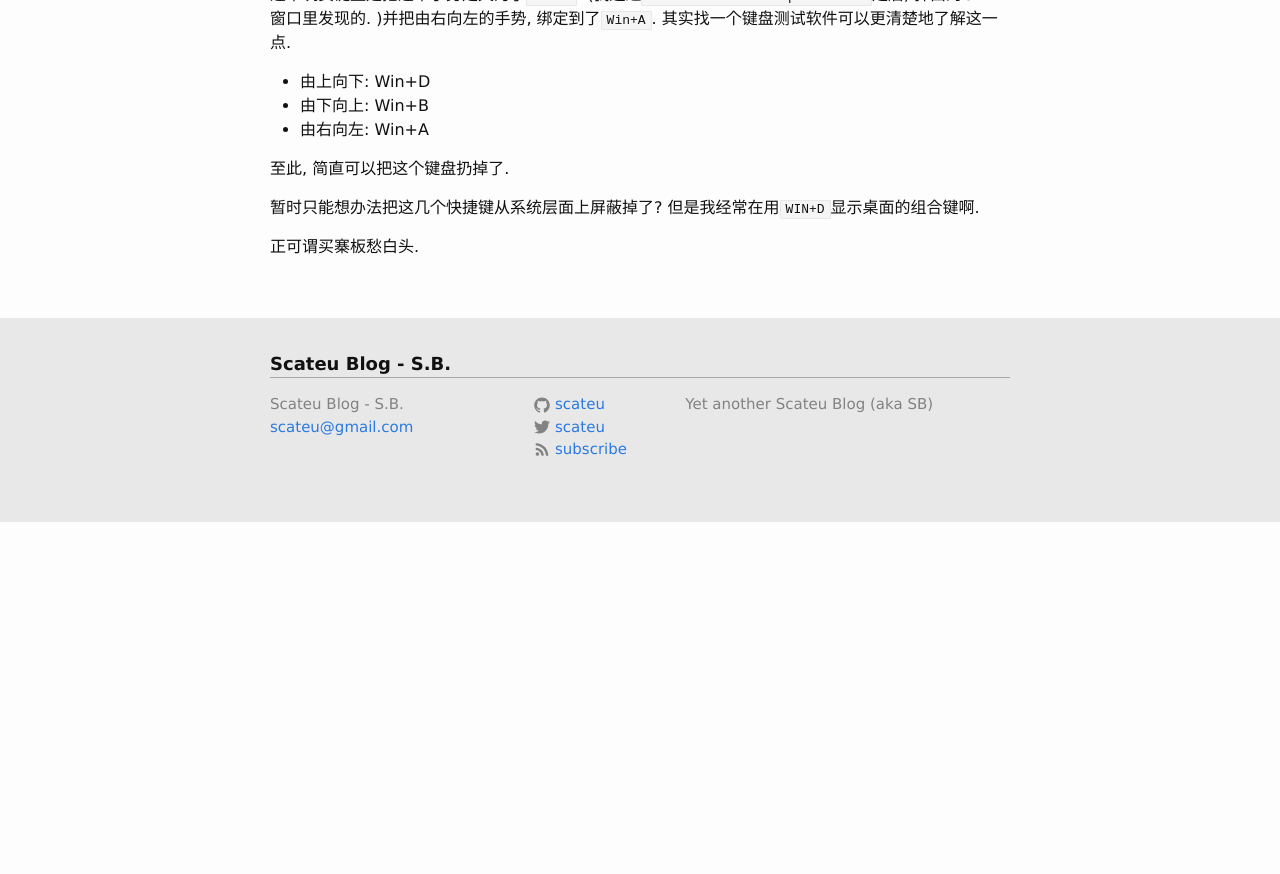
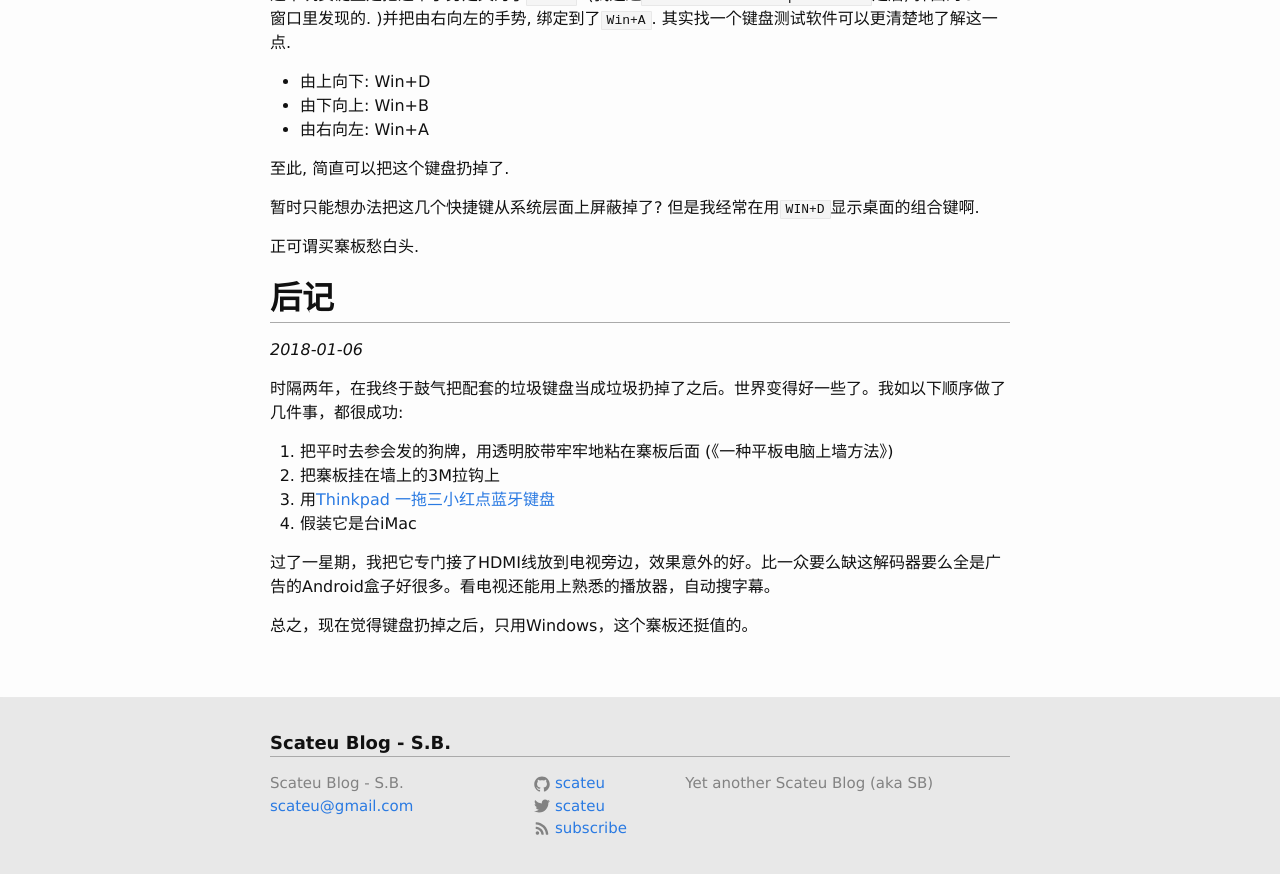
Before and after one commit to scateu/scateu.github.io, a Jekyll site: the page built from _posts/2016-08-05-iwork-10-install-windows-10.md, in a window 1280 px wide and 900 px high, scrolled down 2414 px. Shown: the top 874 px of the window. Built offline with Jekyll 4.4.1, drawn with Linux system fonts in a browser that asks for light colours; nearby versions of some CDN libraries; comment, search, counter and statistics services are not loaded; before the commit the page ends 2935 px from its top, so only the background shows below that.

Commit message:
Sat Jan  6 12:42:47 CST 2018

```diff
--- a/_posts/2016-08-05-iwork-10-install-windows-10.md
+++ b/_posts/2016-08-05-iwork-10-install-windows-10.md
@@ -100,3 +100,19 @@ Windows上也可以用MobaXTerm, 但貌似中文支持有点问题.... 跑emacs
 
 
 正可谓买寨板愁白头.
+
+
+## 后记
+
+*2018-01-06*
+
+时隔两年，在我终于鼓气把配套的垃圾键盘当成垃圾扔掉了之后。世界变得好一些了。我如以下顺序做了几件事，都很成功:
+
+1. 把平时去参会发的狗牌，用透明胶带牢牢地粘在寨板后面 (《一种平板电脑上墙方法》)
+2. 把寨板挂在墙上的3M拉钩上
+3. 用[Thinkpad 一拖三小红点蓝牙键盘](http://item.jd.com/2211614.html)
+4. 假装它是台iMac
+
+过了一星期，我把它专门接了HDMI线放到电视旁边，效果意外的好。比一众要么缺这解码器要么全是广告的Android盒子好很多。看电视还能用上熟悉的播放器，自动搜字幕。
+
+总之，现在觉得键盘扔掉之后，只用Windows，这个寨板还挺值的。
```
